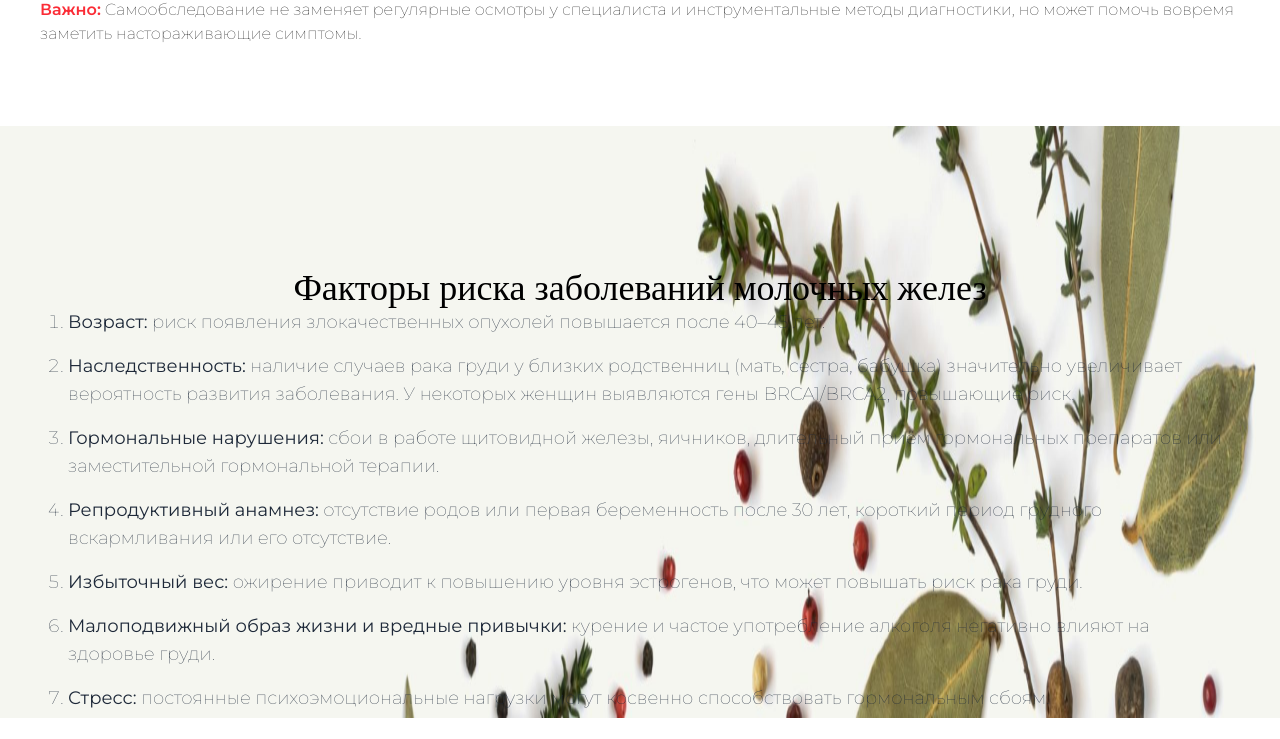
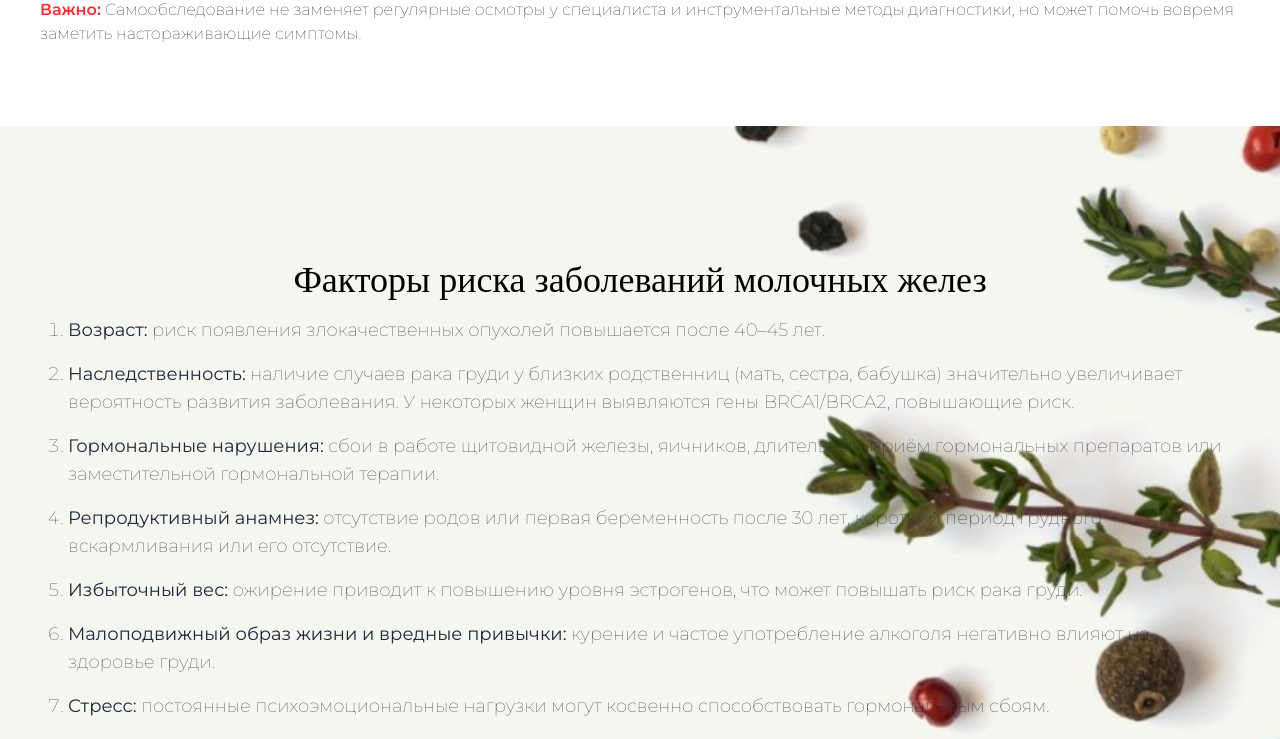
Before and after one commit to Bezniak/landing, a React (Vite) app: page / in a window 1280 px wide. Shown: the part 5298-6037 px from the top of the page. Built offline with nearby package versions, Linux system fonts and the light colour scheme; a web font is replaced by a local one.

Commit message:
2 commit

```diff
--- a/src/components/RiskFactors/RiskFactors.jsx
+++ b/src/components/RiskFactors/RiskFactors.jsx
@@ -1,15 +1,10 @@
 import React from 'react';
-import {Parallax} from 'react-parallax';
 
 const RiskFactors = () => {
     return (
-        <Parallax
-            bgImage='/bg.jpg'
-            strength={300}
-            className="h-screen flex items-center justify-center p-5 bg-no-repeat bg-center bg-cover"
-        >
+        <div className="h-screen flex items-center justify-center p-5 bg-no-repeat bg-center bg-cover" style={{ backgroundImage: "url('/bg.jpg')" }}>
             <div className="w-full flex flex-col justify-center items-center mx-auto p-6">
-                <h2 className="text-4xl mb- text-center">
+                <h2 className="text-4xl mb-4 text-center">
                     Факторы риска заболеваний молочных желез
                 </h2>
                 <ol className="list-decimal pl-6 space-y-4 text-lg text-gray-800">
@@ -47,7 +42,7 @@ const RiskFactors = () => {
                     снижающих вероятность развития некоторых заболеваний молочных желез.
                 </p>
             </div>
-        </Parallax>
+        </div>
     );
 };
 
```
